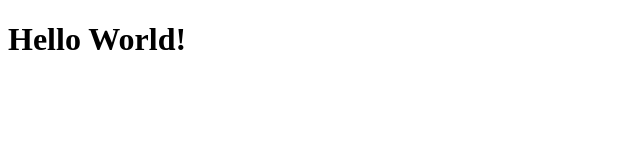
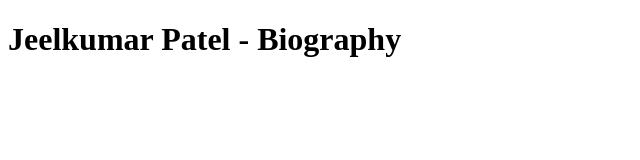
Before and after one commit to jeel105512/Lab-01, a plain HTML site: page Index.html in a window 1280 px wide. Shown: the whole page, without its empty margins (0-640 px from the left). Drawn offline with Linux system fonts and the light colour scheme.

Commit message:
Changed title and h1

```diff
--- a/Index.html
+++ b/Index.html
@@ -4,9 +4,9 @@
     <meta charset="UTF-8">
     <meta http-equiv="X-UA-Compatible" content="IE=edge">
     <meta name="viewport" content="width=device-width, initial-scale=1.0">
-    <title>My First HTML Page</title>
+    <title>Jeelkumar Patel - Biography</title>
 </head>
 <body>
-    <h1>Hello World!</h1>
+    <h1>Jeelkumar Patel - Biography</h1>
 </body>
 </html>
```
